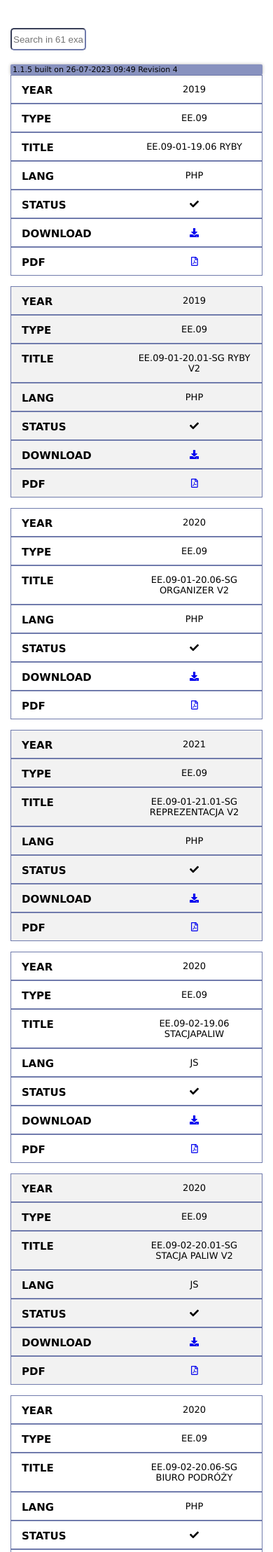
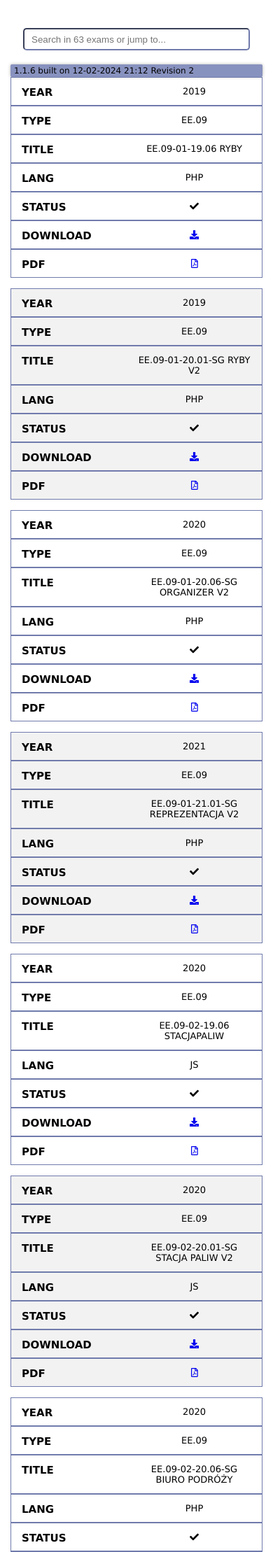
Before and after one commit to jankupczyk/EE-09, a PHP site: page / in a window 390 px wide. Shown: the top 2218 px of the page at 70% size. Run offline with PHP 8.4, Linux system fonts and the light colour scheme.

Commit message:
Add files via upload

```diff
--- a/data.json
+++ b/data.json
@@ -315,6 +315,24 @@
     "pdf": "<a href=\"\" download=\"\"></a>"
   },
   {
+    "year": "2024",
+    "type": "EE.09",
+    "title": "EE.09-01-24.01 BIURO EUROPA",
+    "lang": "PHP",
+    "status": "COMPLTD",
+    "download": "<a href=\"resources/public/data/x09/EE.09-01-24.01 BIURO EUROPA.zip\" download=\"\"><i class=\"fa fa-download\"></i></a>",
+    "pdf": "<a href=\"\" download=\"\"></a>"
+  },
+  {
+    "year": "2024",
+    "type": "EE.09",
+    "title": "EE.09-01-24.01 POGOTOWIE KOMPUTEROWE",
+    "lang": "JS",
+    "status": "COMPLTD",
+    "download": "<a href=\"resources/public/data/x09/EE.09-01-24.01 POGOTOWIE KOMPUTEROWE.zip\" download=\"\"><i class=\"fa fa-download\"></i></a>",
+    "pdf": "<a href=\"\" download=\"\"></a>"
+  },
+  {
     "year": "2014",
     "type": "E.14",
     "title": "E.14-14.05-07 LICZBY",
--- a/index.html
+++ b/index.html
@@ -58,7 +53,7 @@
         type="text"
         id="inputed"
         class="form-control"
-        placeholder="Search in 61 exams or jump to..."
+        placeholder="Search in 63 exams or jump to..."
         autocomplete="off"
         value
         data-throttled-autosubmit
--- a/src/appversion.xml
+++ b/src/appversion.xml
@@ -1,6 +1,6 @@
 <?xml version="1.0" encoding="UTF-8"?>
 <appversion>
-  <version>1.1.5</version>
-  <builtOn>26-07-2023 09:49</builtOn>
-  <revision>4</revision>
+  <version>1.1.6</version>
+  <builtOn>12-02-2024 21:12</builtOn>
+  <revision>2</revision>
 </appversion>
--- a/src/css/style.css
+++ b/src/css/style.css
@@ -1,6 +1,15 @@
 * {
   box-sizing: border-box;
   margin: 0 auto;
+}
+
+.no-rows-found {
+  font-size: 15px;
+  display: none;
+  color: red;
+  text-align: center;
+  align-items: center;
+  margin: 12%;
 }
 
 body {
@@ -122,13 +131,20 @@ td[data-label="TITLE"]:hover {
   transform: scale(0.99);
 }
 
+.form-control-container {
+  text-align: center;
+}
+
 .form-control {
   height: 32px;
-  width: 30%;
+  width: 70%;
+  max-width: 600px;
   border-radius: 5px;
   border-color: #707bac;
-  margin-top: 25px;
-  margin-bottom: 20px;
+  margin: 25px auto 20px;
+  display: block;
+  box-sizing: border-box;
+  padding: 5px 10px;
   color: #00008b;
 }
 
@@ -195,9 +211,16 @@ td[data-label="TITLE"]:hover {
   z-index: 1;
 }
 
-@media screen and (max-width: 950px) {
+@media (max-width: 600px) {
+  .form-control {
+    width: 90%;
+    max-width: none;
+  }
+}
+
+/* @media screen and (max-width: 950px) {
   .version-info {
     font-size: 11px;
     padding: 1px 3px;
   }
-}
+} */
--- a/src/js/Search.js
+++ b/src/js/Search.js
@@ -30,6 +30,9 @@ function throttle(func, delay) {
     throttle((e) => {
       let searchQuery = e.target.value.trim().toLowerCase();
       let rows = document.querySelectorAll("tr");
+      let noRowsFound = document.getElementById("noRowsFound");
+
+      let foundRows = false;
 
       Array.from(rows).slice(1).forEach((row) => {
         let title = row.childNodes[2].textContent.toLowerCase();
@@ -38,6 +41,7 @@ function throttle(func, delay) {
           row.style.display = "none";
         } else {
           row.style.display = "table-row";
+          foundRows = true;
         }
       });
 
@@ -46,5 +50,11 @@ function throttle(func, delay) {
           row.style.display = "table-row";
         });
       }
+
+      if (foundRows) {
+        noRowsFound.style.display = "none";
+      } else {
+        noRowsFound.style.display = "block";
+      }
     }, 300)
   );
--- a/src/js/SortTable.js
+++ b/src/js/SortTable.js
@@ -1,6 +1,12 @@
 var TableIDvalue = "egzaminyTable";
+var TableLastSortedColumn = -1;
+var SortDirection = {
+    NONE: 0,
+    ASCENDING: 1,
+    DESCENDING: 2
+};
+var currentSortDirection = SortDirection.NONE;
 
-var TableLastSortedColumn = -1;
 function SortTable() {
     var sortColumn = parseInt(arguments[0]);
     var type = arguments.length > 1 ? arguments[1] : 'T';
@@ -21,20 +27,44 @@ function SortTable() {
             arrayOfRows[i].value = celltext.replace(re, "").substr(0, 25).toLowerCase();
         }
     }
-	if (sortColumn == TableLastSortedColumn) { arrayOfRows.reverse(); }
-	else {
+    if (sortColumn == TableLastSortedColumn) {
+        currentSortDirection = (currentSortDirection === SortDirection.ASCENDING) ? SortDirection.DESCENDING : SortDirection.ASCENDING;
+    } else {
         TableLastSortedColumn = sortColumn;
+        currentSortDirection = SortDirection.ASCENDING;
+    }
     switch (type) {
-			case "N": arrayOfRows.sort(CompareRowOfNumbers); break;
-			case "D": arrayOfRows.sort(CompareRowOfNumbers); break;
-			default: arrayOfRows.sort(CompareRowOfText);
+        case "N":
+        case "D":
+            arrayOfRows.sort(CompareRowOfNumbers);
+            break;
+        default:
+            arrayOfRows.sort(CompareRowOfText);
     }
+    if (currentSortDirection === SortDirection.DESCENDING) {
+        arrayOfRows.reverse();
     }
     var newTableBody = document.createElement("tbody");
     for (var i = 0, len = arrayOfRows.length; i < len; i++) {
         newTableBody.appendChild(rows[arrayOfRows[i].oldIndex].cloneNode(true));
     }
     table.replaceChild(newTableBody, tbody);
+    updateSortIndicators(sortColumn, currentSortDirection);
+}
+
+function updateSortIndicators(sortColumn, sortDirection) {
+    var headers = document.getElementsByTagName('th');
+    for (var i = 0; i < headers.length; i++) {
+        if (i === sortColumn) {
+            if (sortDirection === SortDirection.ASCENDING) {
+                headers[i].querySelector('span').innerHTML = '↓';
+            } else {
+                headers[i].querySelector('span').innerHTML = '↑';
+            }
+        } else {
+            headers[i].querySelector('span').innerHTML = '';
+        }
+    }
 }
 
 function CompareRowOfText(a, b) {
```
Also changed, not shown: other parts of index.html (+17 -10 lines), src/js/index.js (+11 -0 lines), README.md, robots.txt (line endings or trailing spaces), 1 other file. Lines whose indentation alone changed are shown as unchanged.
